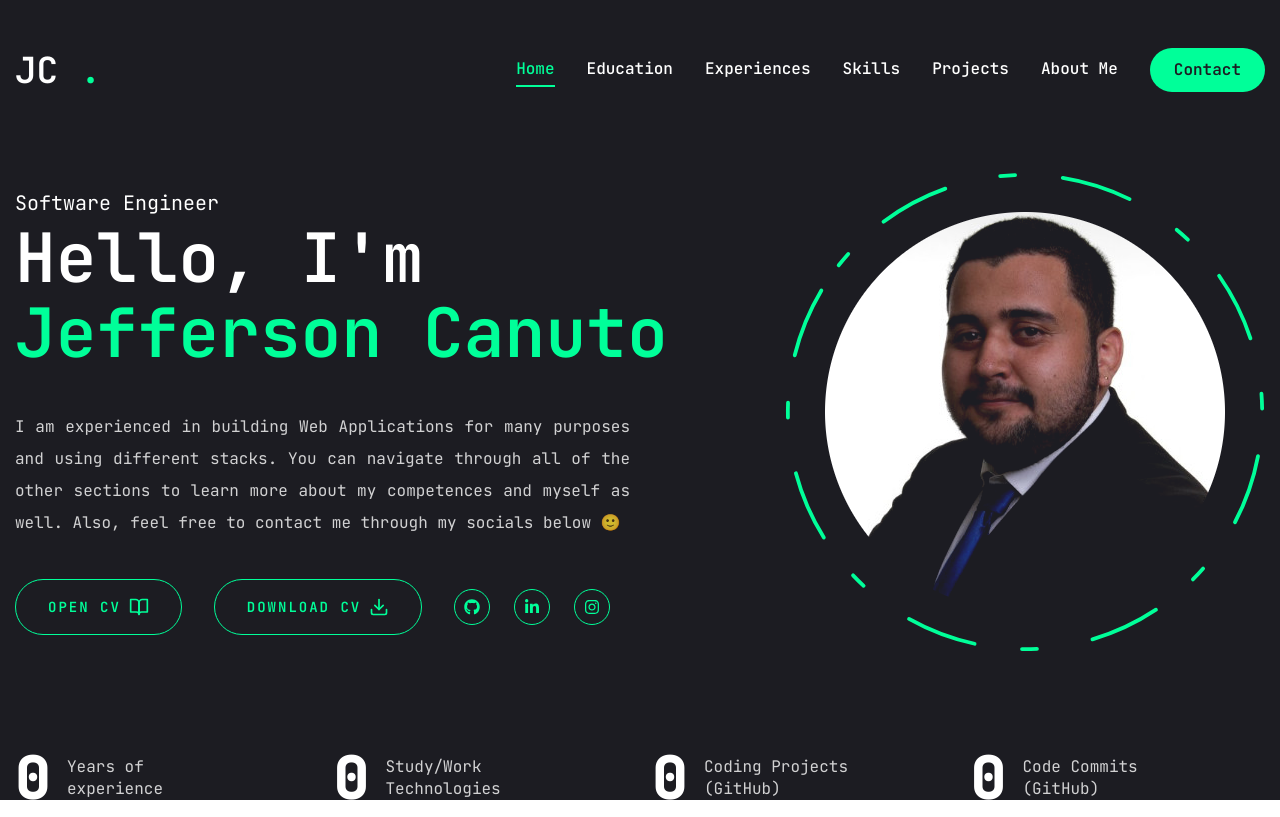
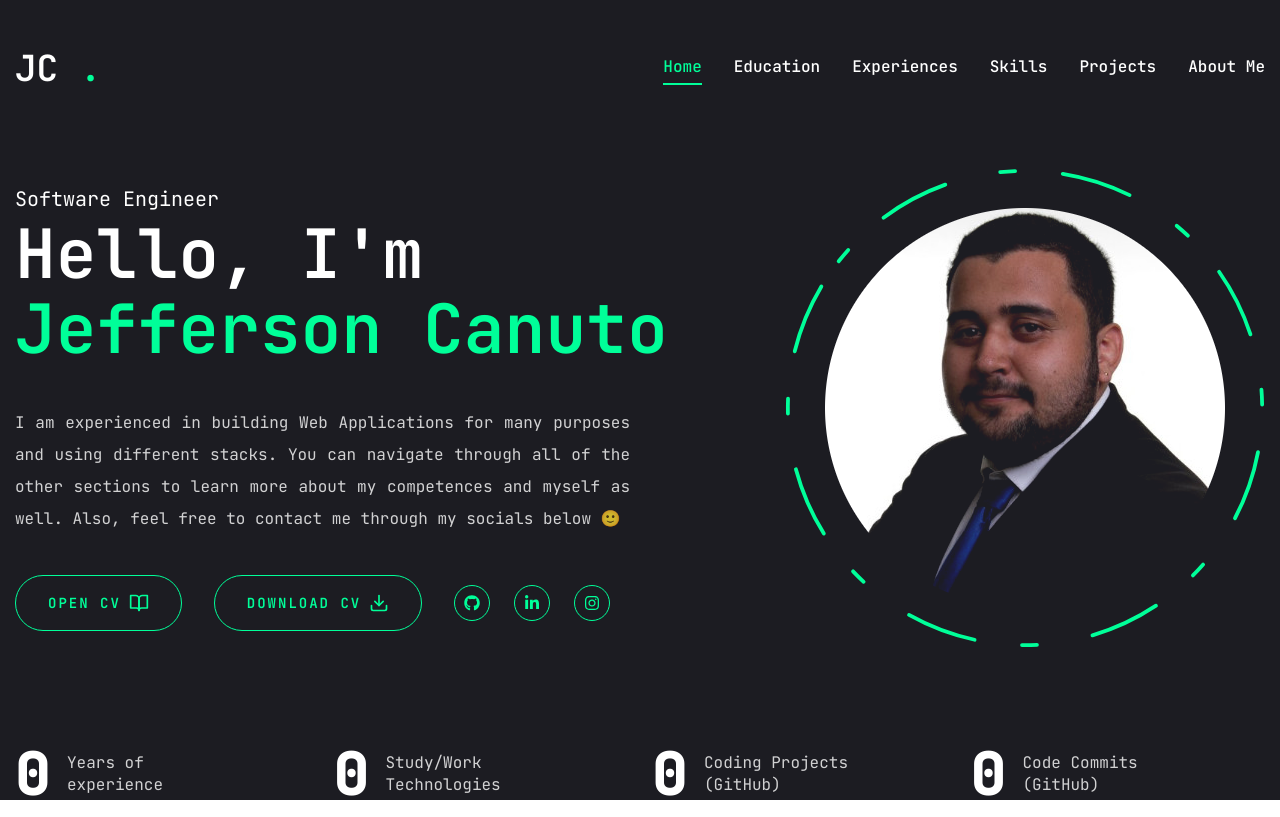
Before and after one commit to JeffersonCanuto/jefferson-portfolio, a Next.js app: page / in a window 1280 px wide. Built offline with nearby package versions, Linux system fonts and the light colour scheme; no server answers.

Commit message:
temp: hide unfinished Contact component to deploy early

```diff
--- a/src/components/Header.jsx
+++ b/src/components/Header.jsx
@@ -18,9 +18,12 @@ function Header() {
                 {/* Desktop Navbar & Contact button */}
                 <div className="hidden xl:flex items-center gap-8">
                     <Nav />
-                    <Link href="/contact">
-                        <Button>Contact</Button>
-                    </Link>
+                    {/*
+                        <Link href="/contact">
+                             <Button>Contact</Button>
+                        </Link>
+
+                    */}
                 </div>
 
                 {/* Mobile Navbar */}
--- a/src/components/MobileNav.jsx
+++ b/src/components/MobileNav.jsx
@@ -35,11 +35,6 @@ const links = [
         index: 6,
         name: "About Me",
         path: "/about"
-    },
-    {
-        index: 7,
-        name: "Contact",
-        path: "/contact"
     }
 ];
 
```
